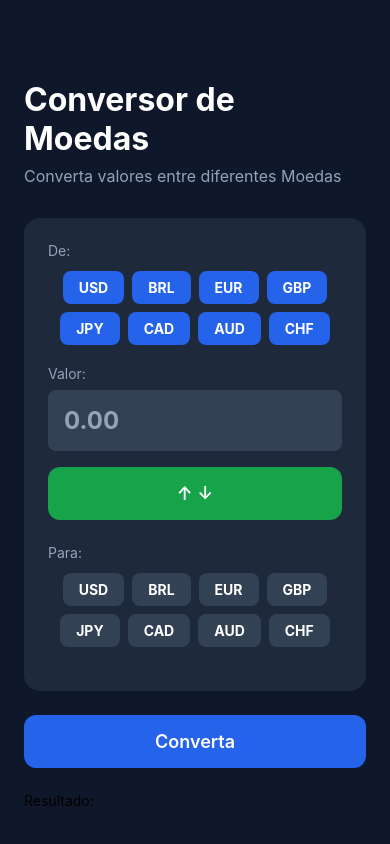
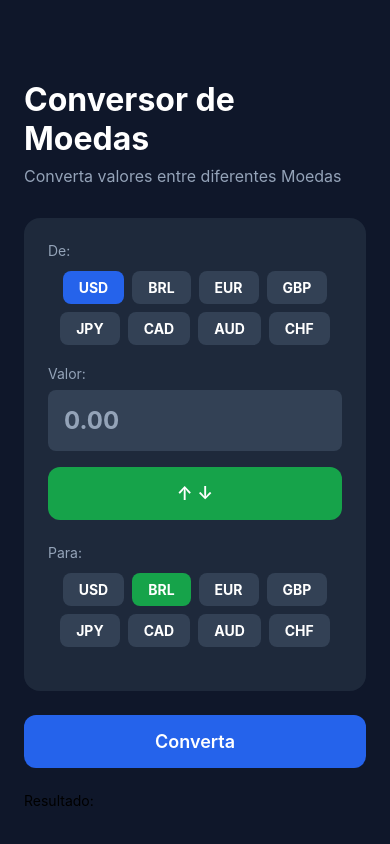
Before and after one commit to ramonchuinca/Conversor-de-Moeda-React-Native, a React Native app: screen / in a window 390 px wide. Built offline with nearby package versions, Linux system fonts and the light colour scheme.

Commit message:
api ja funcionando

```diff
--- a/App.js
+++ b/App.js
@@ -13,8 +13,23 @@ import { ScrollView } from "react-native";
 import { currencies } from "./src/constants/currencies";
 import { Input } from "./src/components/input";
 import { ResultCard } from "./src/ResultCard";
+import { exchangeRateApi } from "./src/services/api";
+import { useState } from "react";
 
 export default function App() {
+
+  const [amount, setAmount] = useState('');
+  const [fromCurrencies, setFromCurrencies] = useState('USD');
+  const [toCurrencies, setToCurrencies] = useState('BRL');
+  const [result, setResult] = useState('');
+  const [loading, setLoading] = useState('false');
+  const [exchangeRate, setExchangeRate] = useState('null');
+
+  async function fetchExchangeRate() {
+    const data = await exchangeRateApi('BRL');
+    console.log(data);
+  }
+
   return (
     <KeyboardAvoidingView
       style={styles.container}
@@ -36,19 +51,22 @@ export default function App() {
             <Text style={styles.label}>De:</Text>
 
             <View style={styles.currenciesGrid}>
-            {currencies.map(( currencies =>
+              {currencies.map((currencies =>
 
-            <Button variant='secundary'
+                <Button
+                  variant='primary'
                   key={currencies.code}
                   currencies={currencies}
+                  onPress={() => setFromCurrencies(currencies.code)}
+                  isSelected={fromCurrencies === currencies.code}
+
                 >
+                </Button>
 
-            </Button>
               ))}
+            </View>
 
-
-            </View>
-               <Input label="Valor:"/>
+            <Input label="Valor:" />
 
             <TouchableOpacity style={styles.swapButton}>
               <Text style={styles.swapButtonText}>
@@ -57,21 +75,28 @@ export default function App() {
             </TouchableOpacity>
 
             <Text style={styles.label}>Para: </Text>
+
             <View style={styles.currenciesGrid}>
+              {currencies.map((currencies =>
 
-                {currencies.map(( currencies =>
-
-            <Button variant='primary'
+                <Button
+                  variant='secondary'
                   key={currencies.code}
                   currencies={currencies}
+                  onPress={() => setToCurrencies(currencies.code)}
+                  isSelected={toCurrencies === currencies.code}
                 >
+                </Button>
 
-            </Button>
               ))}
             </View>
+
           </View>
 
-          <TouchableOpacity style={styles.convertButton}>
+          <TouchableOpacity
+            style={styles.convertButton}
+            onPress={fetchExchangeRate}
+          >
             <Text style={styles.swapButtonText}>
               Converta
             </Text>
@@ -79,8 +104,8 @@ export default function App() {
 
           <ResultCard />
 
+        </View>
 
-        </View>
       </ScrollView>
     </KeyboardAvoidingView>
   );
--- a/src/components/Button/index.js
+++ b/src/components/Button/index.js
@@ -1,14 +1,14 @@
 import {Text, TouchableOpacity } from "react-native";
 import { styles } from "./styles";
 
-export function Button({variant = "primary", onPress, currencies}){
+export function Button({variant = "primary", onPress, currencies, isSelected}){
     return(
         <TouchableOpacity
         onPress={onPress}
         style={[
 
             styles.button,
-            variant === 'primary' ? styles.buttonPrimary : styles.buttonSecondary
+            isSelected && (variant === 'primary' ? styles.buttonPrimary : styles.buttonSecondary)
 
         ]}>
 
--- a/src/components/Button/styles.js
+++ b/src/components/Button/styles.js
@@ -14,7 +14,12 @@ export const styles = StyleSheet.create({
         color:colors.text,
         fontWeight:'bold'
     },
+    buttonPrimary : {
+        backgroundColor: colors.primary
+    },
+
+
     buttonSecondary:{
-        backgroundColor:colors.primary
+        backgroundColor:colors.secondary
     }
 })
--- a/src/services/api.js
+++ b/src/services/api.js
@@ -1 +1,13 @@
-const BASE_URL = "https://exchangerate-api.com"
+const BASE_URL = "https://api.exchangerate-api.com/v4/latest"
+
+export async function exchangeRateApi(fromCurrency){
+
+
+    try {
+    const response = await fetch(`${BASE_URL}/${fromCurrency}`)
+    const data = await response.json()
+    return data
+    } catch(err){
+        console.log(err)
+    }
+}
```
Lines whose indentation alone changed are shown as unchanged.
